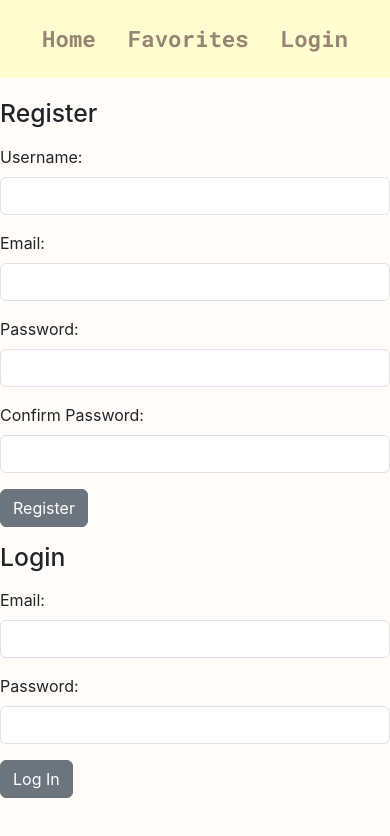
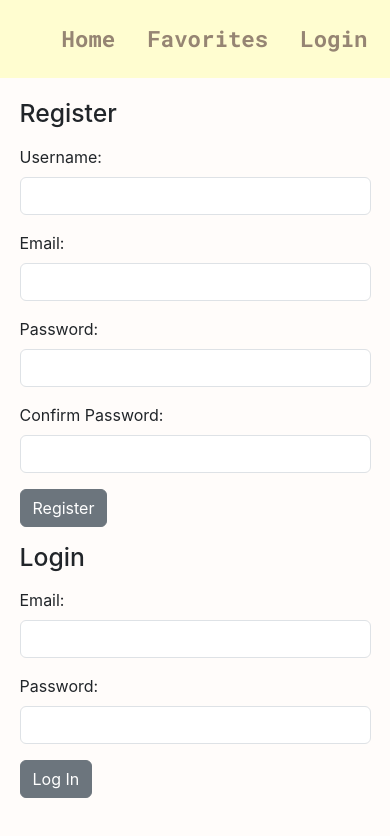
Before and after one commit to shu-william/restaurant-randomizer, a React (Create React App) app in the folder client/: page /login in a window 390 px wide. Shown: the top 836 px of the page. Built offline with nearby package versions, Linux system fonts and the light colour scheme; a web font is replaced by a local one.

Commit message:
edited login page css

```diff
--- a/client/src/styles/styles.css
+++ b/client/src/styles/styles.css
@@ -244,5 +244,10 @@ select {
         min-height: 5em;
     }
 
+    .loginStyle {
+    margin-left: 5%;
+    margin-right: 5%;
+    }
+
 
 }
```
